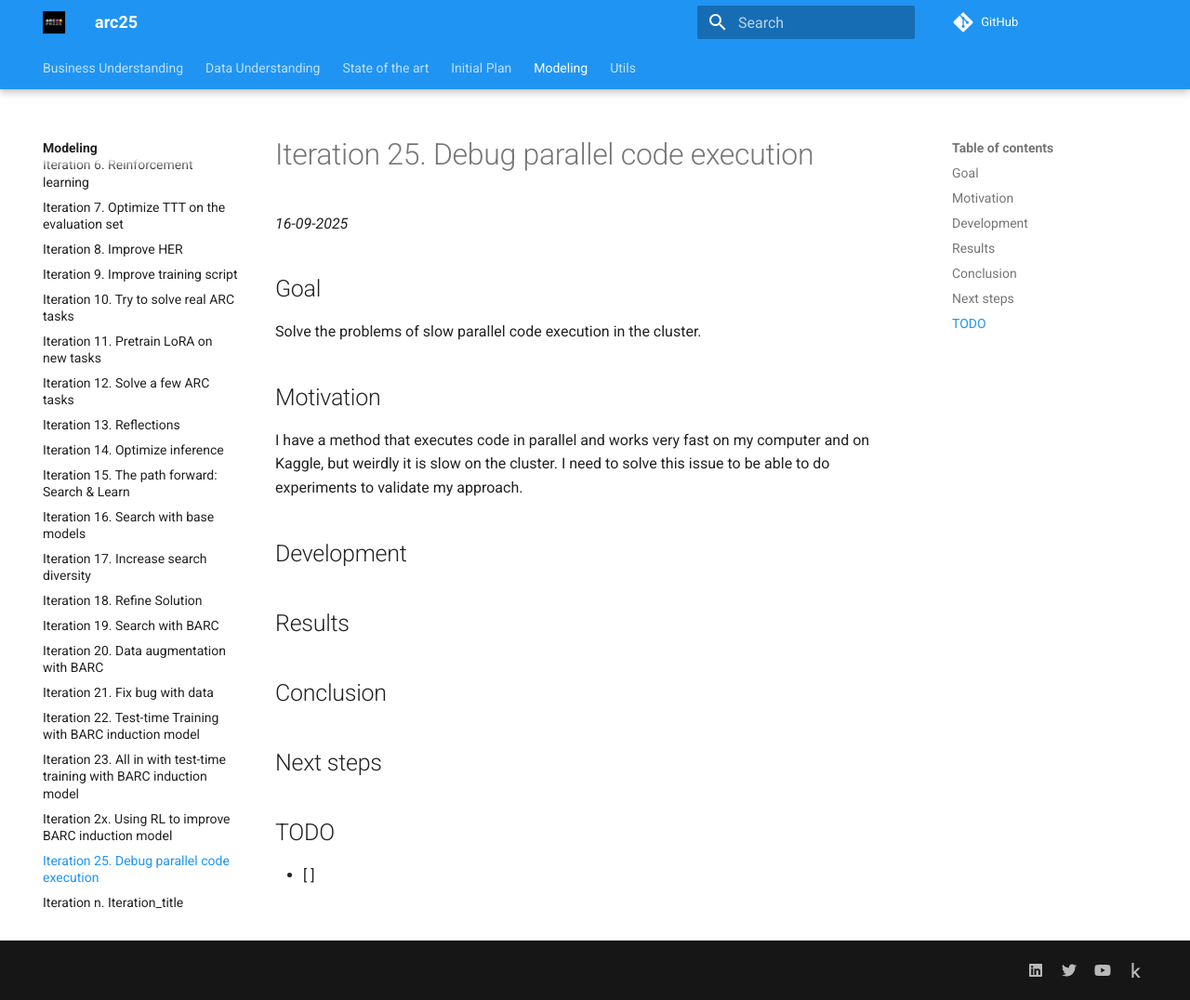
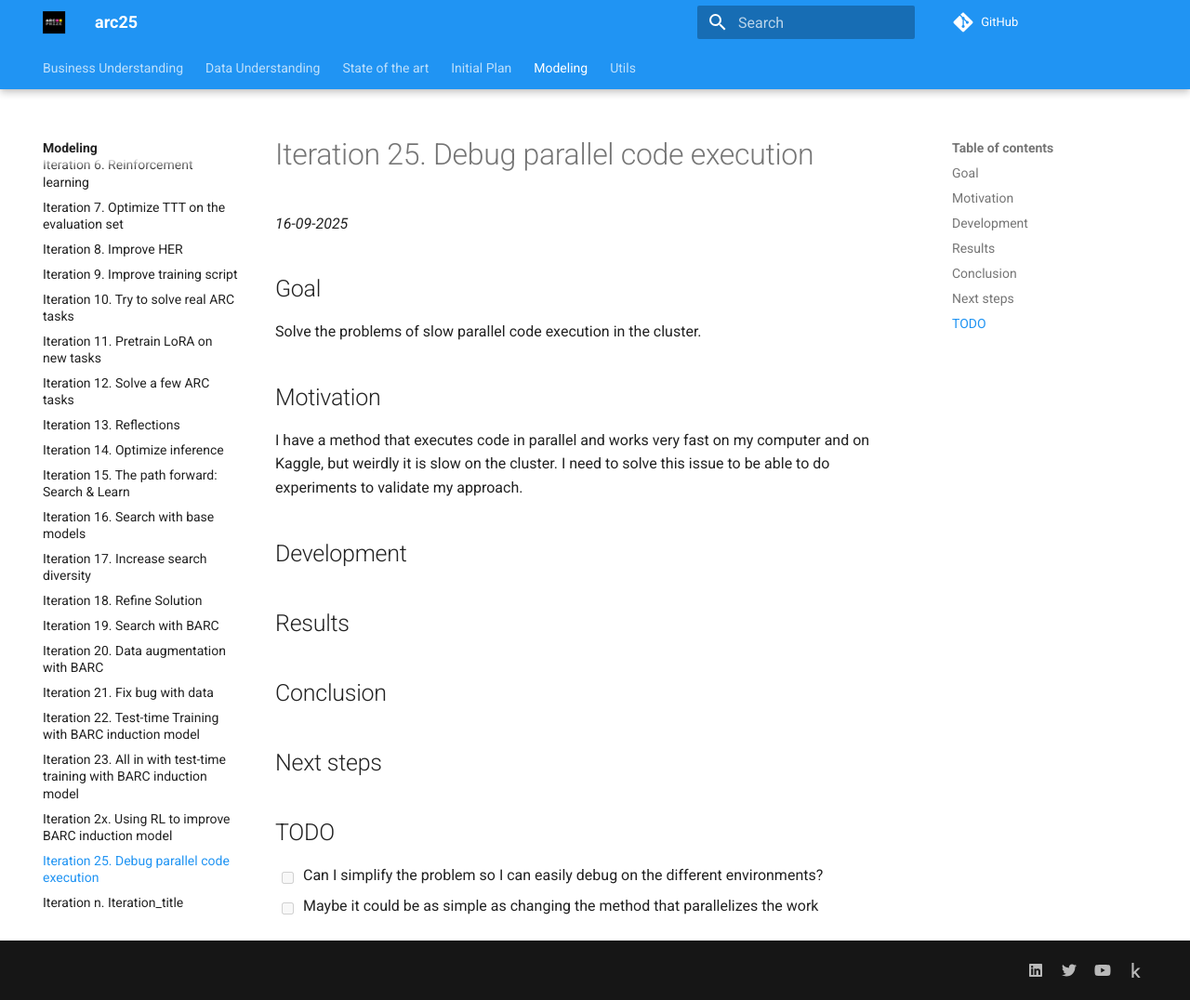
Before and after one commit to ironbar/arc25, an MkDocs documentation site: the page built from docs/modeling/Iteration_25_debug_parallel_code_execution.md, in a window 1280 px wide and 1076 px high. Shown: the whole window at 93% size. Built offline with MkDocs 1.6.1 and Material for MkDocs 9.7.7, drawn with Linux system fonts in a browser that asks for light colours; comment, search, counter and statistics services are not loaded.

```diff
--- a/docs/modeling/Iteration_25_debug_parallel_code_execution.md
+++ b/docs/modeling/Iteration_25_debug_parallel_code_execution.md
@@ -22,4 +22,5 @@
 
 ## TODO
 
-- [ ]
+- [ ] Can I simplify the problem so I can easily debug on the different environments?
+- [ ] Maybe it could be as simple as changing the method that parallelizes the work
```
